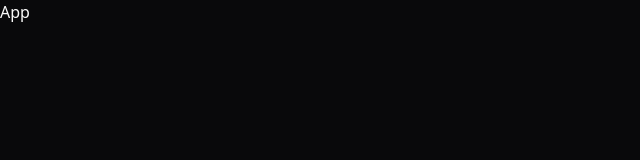
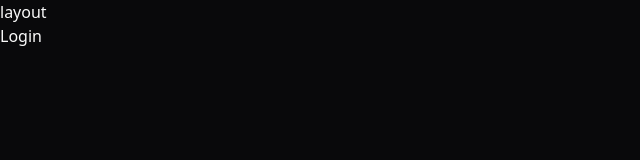
Before and after one commit to mrd010/book-tracking-app, a React (Vite) app in the folder client/: page /login in a window 1280 px wide. Shown: the top 160 px of the page, without its empty margins (0-640 px from the left). Built offline with nearby package versions, Linux system fonts and the light colour scheme.

Commit message:
Create basic router and pages

```diff
--- /dev/null
+++ b/client/src/layouts/app-layout.tsx
@@ -0,0 +1,11 @@
+import { Outlet } from 'react-router-dom';
+
+const AppLayout = () => {
+  return (
+    <div>
+      <h1>layout</h1>
+      <Outlet />
+    </div>
+  );
+};
+export default AppLayout;
--- a/client/src/main.tsx
+++ b/client/src/main.tsx
@@ -1,10 +1,10 @@
-import { StrictMode } from 'react'
-import { createRoot } from 'react-dom/client'
-import App from './App.tsx'
-import './index.css'
+import { StrictMode } from 'react';
+import { createRoot } from 'react-dom/client';
+import './index.css';
+import Providers from './providers';
 
 createRoot(document.getElementById('root')!).render(
   <StrictMode>
-    <App />
-  </StrictMode>,
-)
+    <Providers />
+  </StrictMode>
+);
--- /dev/null
+++ b/client/src/pages/login/Login.tsx
@@ -0,0 +1,4 @@
+const Login = () => {
+  return <div>Login</div>;
+};
+export default Login;
--- /dev/null
+++ b/client/src/pages/signup/Signup.tsx
@@ -0,0 +1,4 @@
+const Signup = () => {
+  return <div>Signup</div>;
+};
+export default Signup;
--- /dev/null
+++ b/client/src/providers.tsx
@@ -0,0 +1,6 @@
+import ReactRouter from './router';
+
+const Providers = () => {
+  return <ReactRouter />;
+};
+export default Providers;
--- /dev/null
+++ b/client/src/router.tsx
@@ -0,0 +1,16 @@
+import { createRoutesFromElements, RouterProvider } from 'react-router';
+import { createBrowserRouter, Route } from 'react-router-dom';
+import Login from './pages/login/Login';
+import AppLayout from './layouts/app-layout';
+
+const ReactRouter = () => {
+  const router = createBrowserRouter(
+    createRoutesFromElements(
+      <Route path="/" element={<AppLayout />}>
+        <Route path="login" element={<Login />} />
+      </Route>
+    )
+  );
+  return <RouterProvider router={router}></RouterProvider>;
+};
+export default ReactRouter;
```
